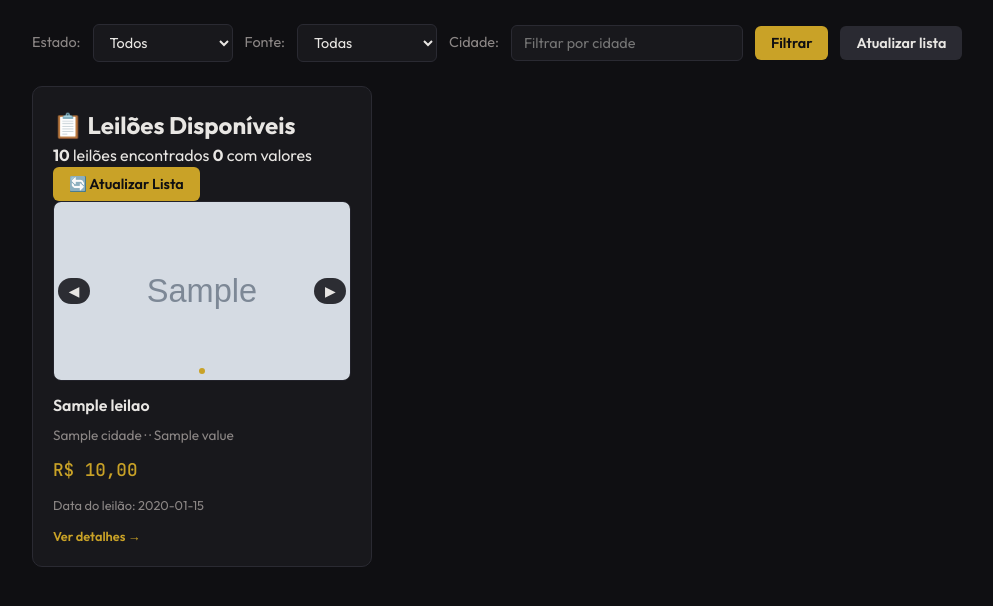
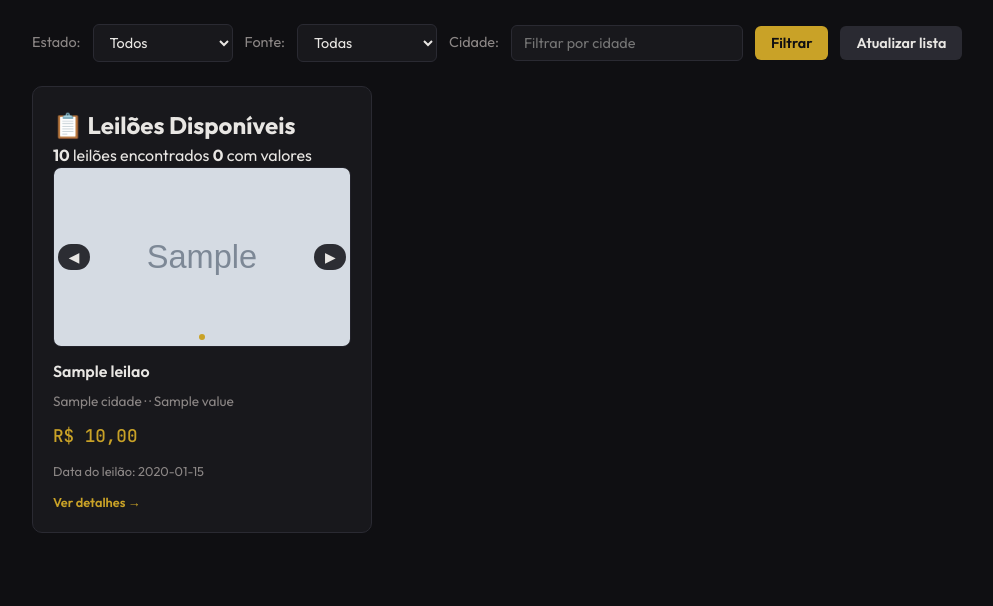
Before and after one commit to jhowkojac/monitor_leiloes, a FastAPI app: template app/templates/index.html in a window 1280 px wide. Shown: the part 125-731 px from the top of the page, without its empty margins (82-1075 px from the left). Run offline with FastAPI, Linux system fonts and the light colour scheme; the template is opened without the code that fills it: most values are stand-ins (such as "Sample title", 1, 10 or a date in 2020); grey boxes marked "Sample" are stand-in pictures.

Commit message:
fix: remoção do botão Atualizar Lista duplicado
🗑️ BOTÃO REMOVIDO:
- Botão Atualizar Lista removido
- Funcionalidade já existe nos filtros
- Interface mais limpa
- Sem duplicação

🎨 UX MELHORADA:
- Interface mais limpa
- Sem botões duplicados
- Foco nos filtros
- Design mais profissional

🛠️ MELHORIAS:
- Botão desnecessário removido
- Interface simplificada
- Menos confusão para usuário
- Design mais limpo

🎯 BENEFÍCIOS:
- Interface mais limpa
- Sem funcionalidades duplicadas
- UX mais intuitiva
- Design profissional
- Menos cliques desnecessários

Features:
✅ Botão duplicado removido
✅ Interface limpa
✅ UX simplificada
✅ Design profissional
✅ Sem funcionalidades duplicadas

```diff
--- a/app/templates/index.html
+++ b/app/templates/index.html
@@ -257,9 +257,6 @@
                     </span>
                     {% endif %}
                 </div>
-                <button onclick="location.href='/init'" class="btn-refresh">
-                    🔄 Atualizar Lista
-                </button>
             </div>
         <div class="carousel" data-index="0">
           {% set imagens = leilao.imagens or ([] if not leilao.imagem_url else [leilao.imagem_url]) %}
```
